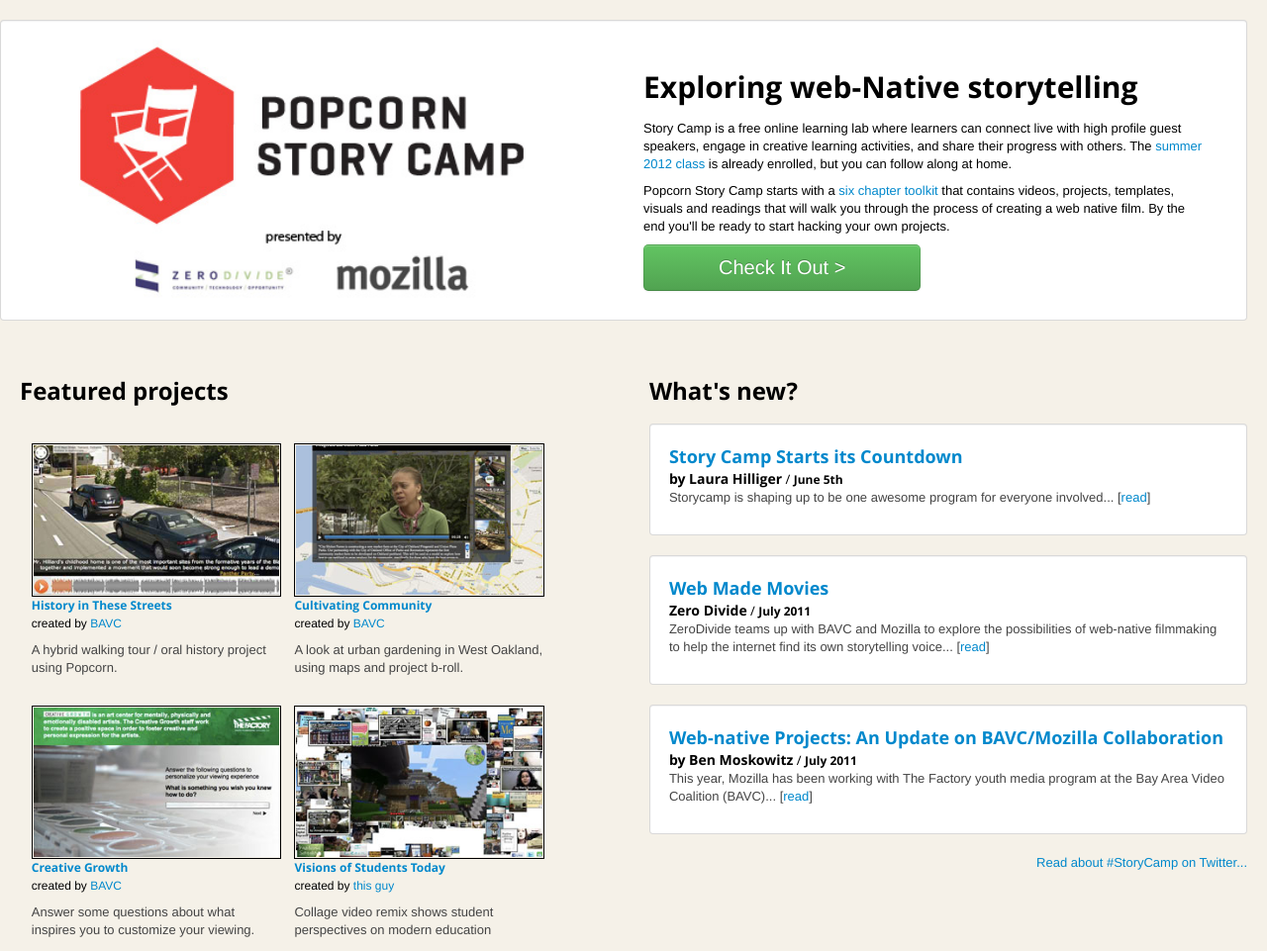
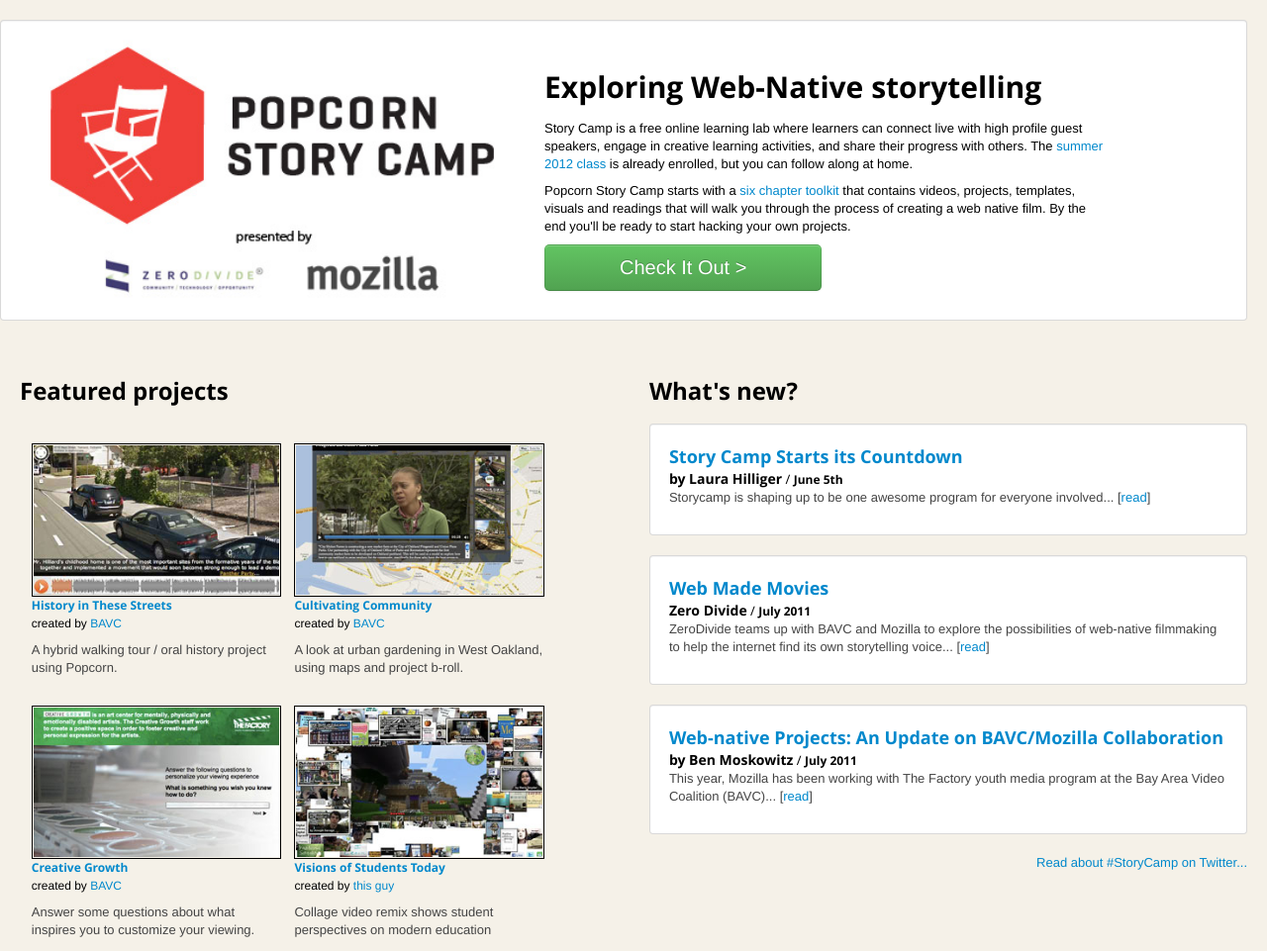
Before and after one commit to benrito/storycamp, a website: page index.html in a window 1280 px wide. Shown: the top 961 px of the page at 99% size. Drawn offline with Linux system fonts and the light colour scheme.

Commit message:
fixed front page shmooshing

```diff
--- a/index.html
+++ b/index.html
@@ -32,11 +32,11 @@
   <!--Story Camp Header-->
 
 <div class="row well">
-	<div class="span6">
-		<img src="img/story/storycamp_logo.jpg" class="leftpad frontlogo">
+	<div class="span5">
+		<img src="img/story/storycamp_logo.jpg" class="frontlogo">
 	</div>
 	<div class="span6 story-detail">
-		<h1>Exploring web-Native storytelling</h1>
+		<h1>Exploring Web-Native storytelling</h1>
 			<p class="toppad">Story Camp is a free online learning lab where learners can connect live with high profile guest speakers, engage in creative learning activities, and share their progress with others. The <a href="https://wiki.mozilla.org/Popcorn_Story_Camp">summer 2012 class</a> is already enrolled, but you can follow along at home.</p>
       <p>Popcorn Story Camp starts with a <a href="cinema.html">six chapter toolkit</a> that contains videos, projects, templates, visuals and readings that will walk you through the process of creating a web native film. By the end you'll be ready to start hacking your own projects.</p>
 			<p><a class="btn btn-success btn-larger" href="cinema.html">Check It Out &gt;</a></p>
```
